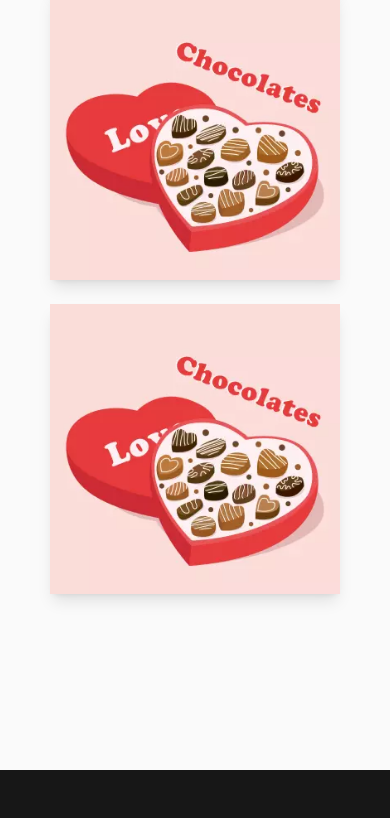
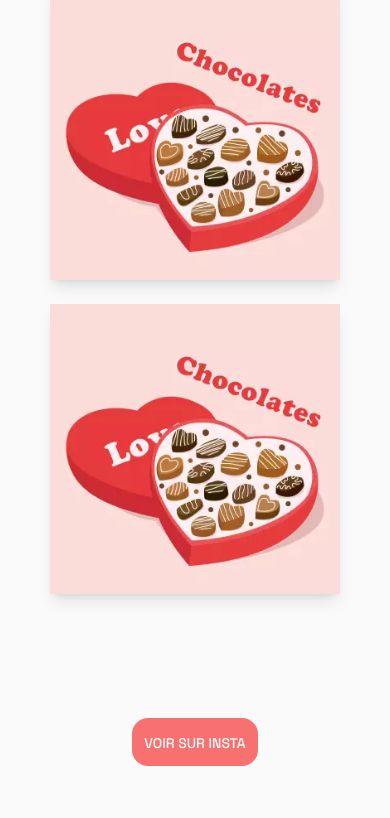
Before and after one commit to duval-justine/Portfolio_Justine_Duval, a Vue app: page /fevrier2023 in a window 390 px wide. Shown: the part 4674-5492 px from the top of the page. Built offline with nearby package versions, Linux system fonts and the light colour scheme.

Commit message:
Fevrier bouton voir sur insta

```diff
--- a/src/views/Fevrier2023View.vue
+++ b/src/views/Fevrier2023View.vue
@@ -204,7 +204,7 @@
                 cadeau s’ouvre et permet au ballon de s’envoler. Pour cela j'ai utilisé le logiciel After Effect.
             </p>
             <div
-                class="flex 3xs:flex-col xs:flex-row 3xs:gap-6 xs:gap-12 sm:gap-20 md:gap-24 justify-center items-center mt-12 mb-44">
+                class="flex 3xs:flex-col xs:flex-row 3xs:gap-6 xs:gap-12 sm:gap-20 md:gap-24 justify-center items-center mt-12 mb-20">
                 <div class="xs:hidden">
                     <img src="../../public/images/Fevrier2023/Fevrier2023_Illustration1.webp" class="w-[390px] shadow-lg"
                         alt="">
@@ -224,6 +224,24 @@
                         alt="">
                 </div>
             </div>
+        </div>
+    </section>
+
+    <!-- Bouton Voir sur insta -->
+    <section class="justify-center flex py-11 scroll-snap2 mb-8">
+        <nav class="navv 3xs:hidden sm:flex">
+            <ul class="ull">
+                <a href="https://www.instagram.com/jdxl.pro/" target="_blank">
+                    <li class="lii font-space-grotesk">
+                        Voir sur Insta
+                        <span></span><span></span><span></span><span></span>
+                    </li>
+                </a>
+            </ul>
+        </nav>
+        <div class="sm:hidden bg-Extended/red/900 uppercase rounded-2xl p-3">
+            <a href="" class="font-space-grotesk font-medium text-sm 2xs:text-base xs:text-lg text-Extended/red/50">Voir sur
+                Insta</a>
         </div>
     </section>
 
--- a/src/views/SherazadeBNailsView.vue
+++ b/src/views/SherazadeBNailsView.vue
@@ -248,4 +248,8 @@ body,
     display: flex;
     scroll-snap-type: x mandatory;
 }
+
+.shrink-0 {
+    scroll-snap-align: center;
+}
 </style>
```
